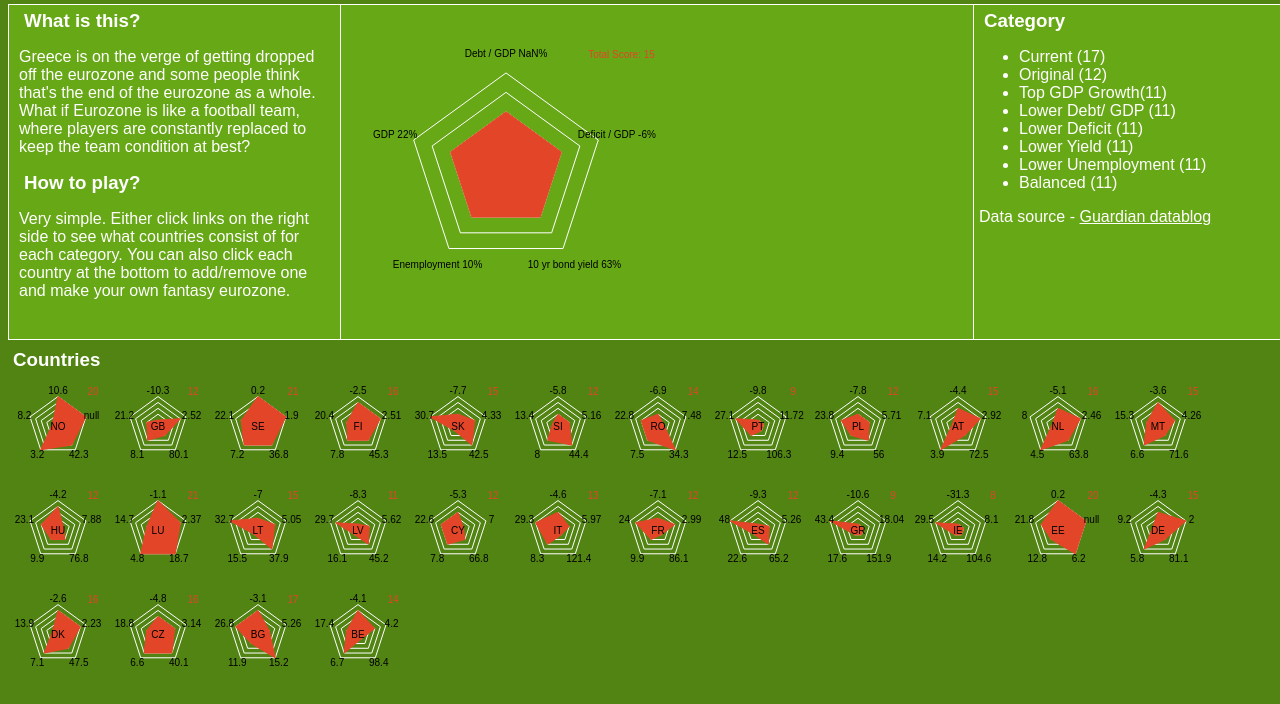
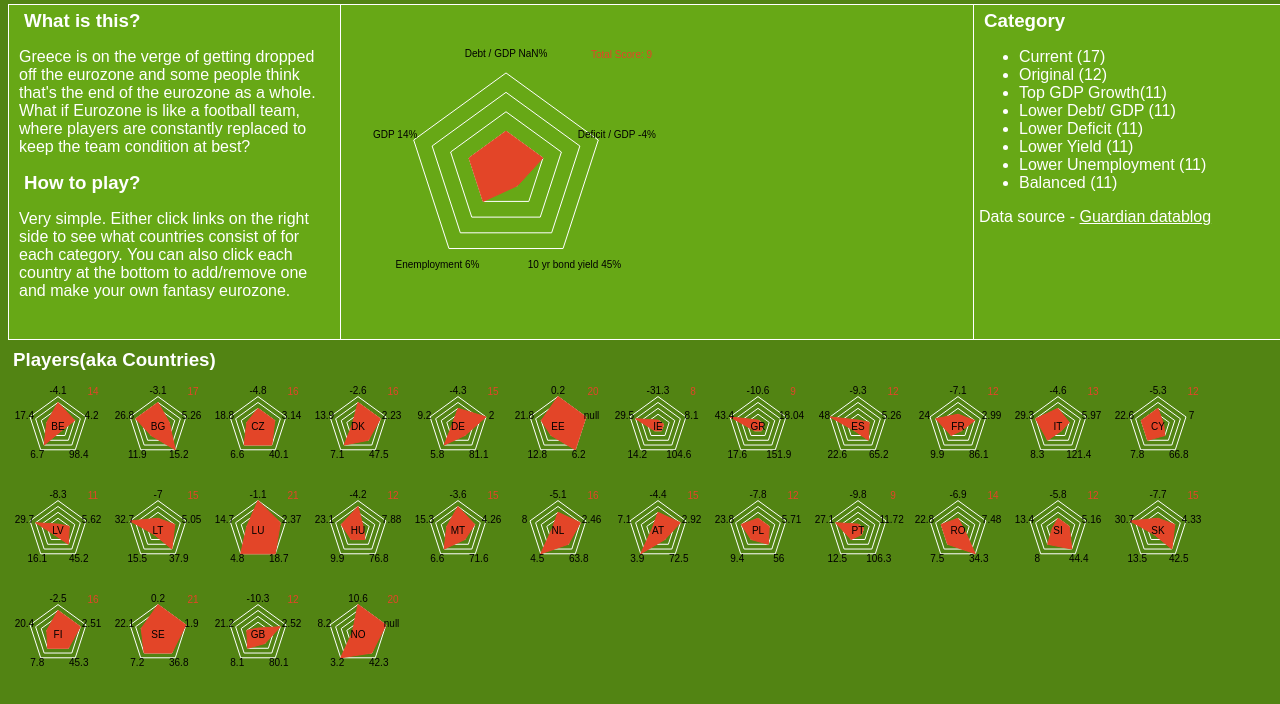
Before and after one commit to makoto/thefantasyeurozone2011, a plain HTML site: page public/polygon.html in a window 1280 px wide. Shown: the part 52-756 px from the top of the page. Drawn offline with Linux system fonts and the light colour scheme.

Commit message:
Added span for each country

```diff
--- a/public/app.js
+++ b/public/app.js
@@ -6,7 +6,8 @@
     for (_i = 0, _len = _ref.length; _i < _len; _i++) {
       i = _ref[_i];
       c = new Country(i);
-      new Radar(Raphael('france', 100, 100), [
+      $('#countries').append("<span id='" + c.code + "'></span>");
+      new Radar(Raphael(c.code, 100, 100), [
         {
           score: c.deficitGrade,
           label: c.deficit
@@ -29,11 +30,13 @@
     aggregate = {};
     for (_j = 0, _len2 = countries.length; _j < _len2; _j++) {
       country = countries[_j];
-      for (attr in country) {
-        if (typeof aggregate[attr] === "undefined") {
-          aggregate[attr] = 0;
+      if (country.isEuroZone === "y") {
+        for (attr in country) {
+          if (typeof aggregate[attr] === "undefined") {
+            aggregate[attr] = 0;
+          }
+          aggregate[attr] = aggregate[attr] + parseFloat(country[attr]);
         }
-        aggregate[attr] = aggregate[attr] + parseFloat(country[attr]);
       }
     }
     for (attr in aggregate) {
--- a/public/polygon.html
+++ b/public/polygon.html
@@ -56,10 +56,8 @@
     </div>
 
     <div id="footer">
-      <h3>Countries</h3>
-      <span id="italy">
-      </span>
-      <span id="france">
+      <h3>Players(aka Countries)</h3>
+      <span id="countries">
       </span>
     </div>
   </div>
```
Also changed, not shown: public/app.coffee (+6 -5 lines).
